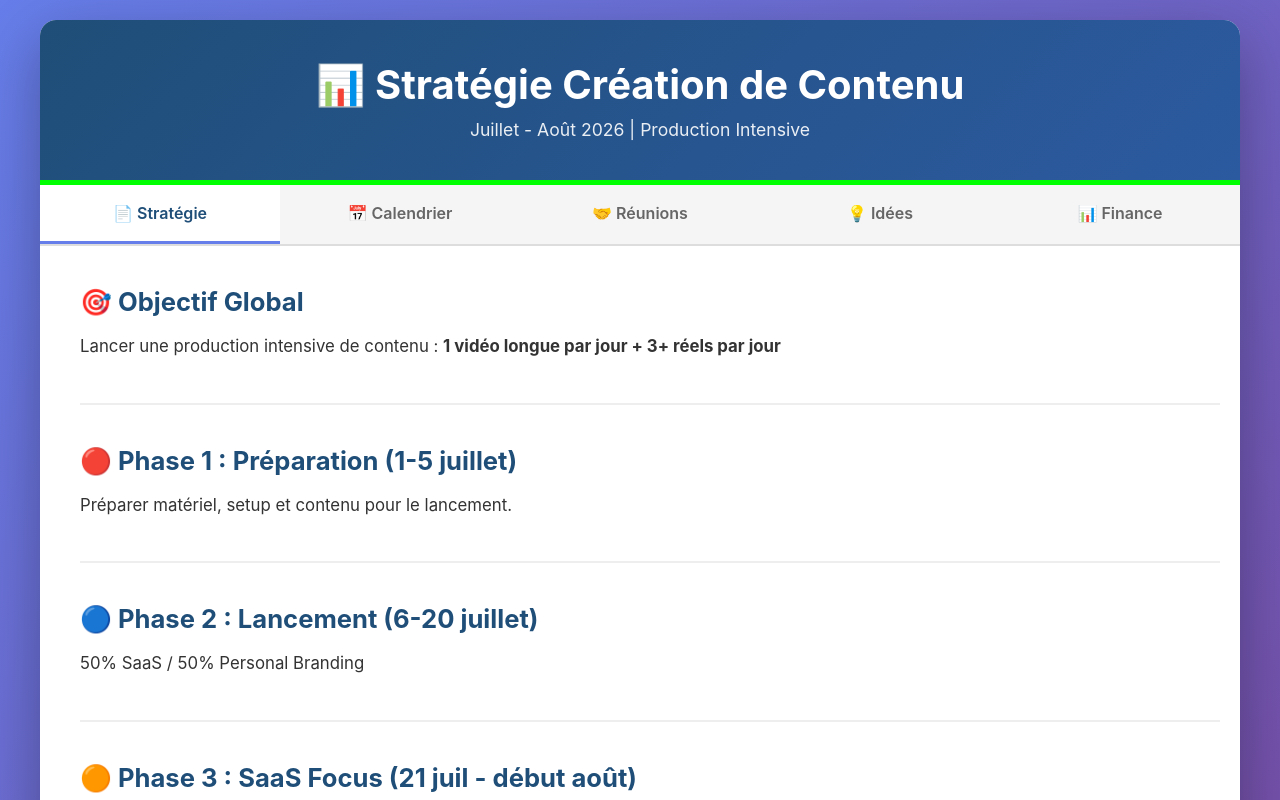
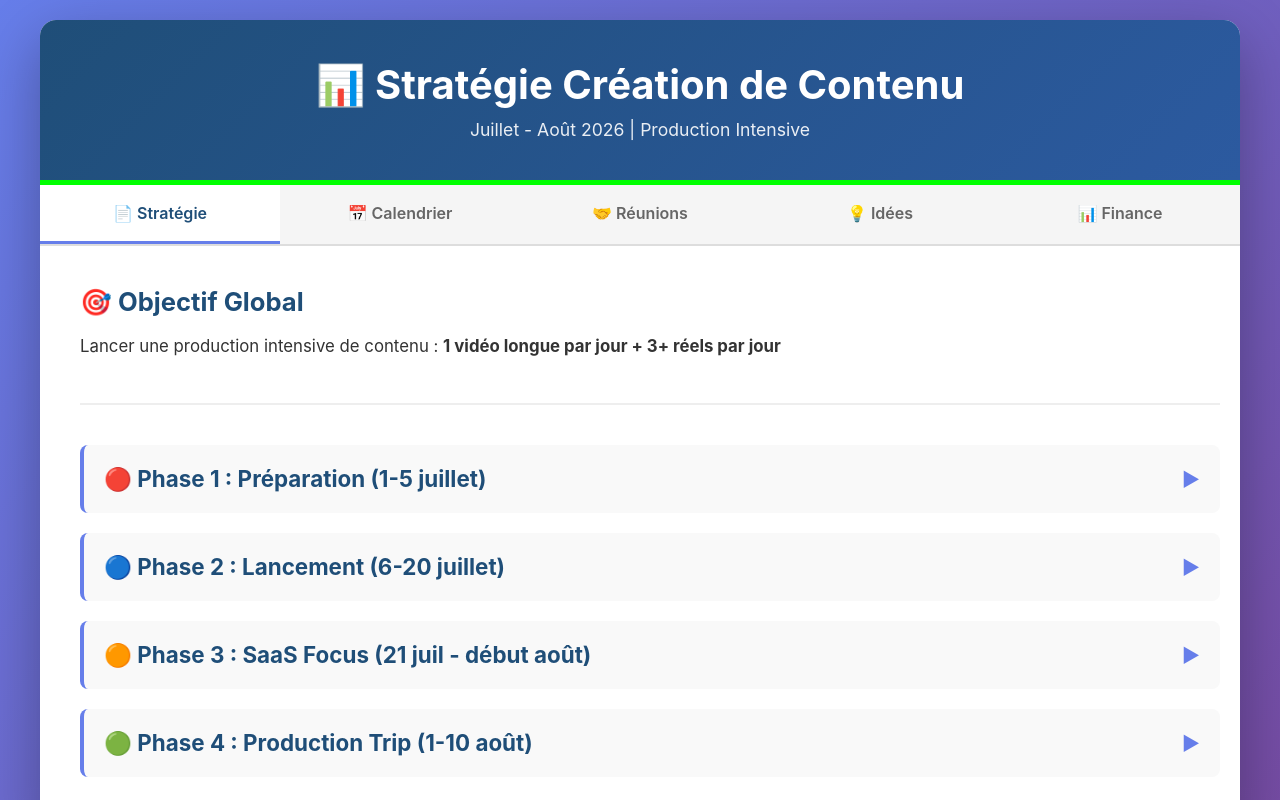
Before and after one commit to gregbusinesse-cell/strategie-contenu, a Next.js app: page / in a window 1280 px wide. Shown: the top 800 px of the page. Built offline with nearby package versions, Linux system fonts and the light colour scheme.

Commit message:
Add expandable strategy phases with detailed descriptions

```diff
--- a/app/page.css
+++ b/app/page.css
@@ -147,6 +147,80 @@ header .subtitle {
   padding: 20px;
   border-radius: 8px;
   border-left: 4px solid #667eea;
+}
+
+.strategie-phase {
+  margin-bottom: 20px;
+  padding: 20px;
+  background: #f9f9f9;
+  border-left: 4px solid #667eea;
+  border-radius: 8px;
+  cursor: pointer;
+  transition: all 0.3s ease;
+}
+
+.strategie-phase:hover {
+  background: #f0f0f0;
+  transform: translateX(5px);
+}
+
+.phase-header {
+  display: flex;
+  justify-content: space-between;
+  align-items: center;
+}
+
+.phase-header h2 {
+  margin: 0;
+  font-size: 1.4em;
+  color: #1F4E78;
+  flex: 1;
+}
+
+.expand-icon {
+  font-size: 1.2em;
+  color: #667eea;
+  font-weight: bold;
+  margin-left: 15px;
+  transition: transform 0.3s ease;
+}
+
+.phase-details {
+  margin-top: 15px;
+  padding-top: 15px;
+  border-top: 1px solid #ddd;
+  animation: slideDown 0.3s ease;
+}
+
+.phase-details p {
+  margin: 10px 0;
+  color: #333;
+  line-height: 1.6;
+  font-size: 1em;
+}
+
+.phase-details ul {
+  margin: 15px 0 0 20px;
+  padding: 0;
+  list-style: none;
+}
+
+.phase-details li {
+  margin: 8px 0;
+  color: #555;
+  line-height: 1.5;
+  font-size: 0.95em;
+}
+
+@keyframes slideDown {
+  from {
+    opacity: 0;
+    transform: translateY(-10px);
+  }
+  to {
+    opacity: 1;
+    transform: translateY(0);
+  }
 }
 
 .highlight-blue {
--- a/app/page.js
+++ b/app/page.js
@@ -13,6 +13,7 @@ export default function Home() {
   const [idees, setIdees] = useState([]);
   const [isRecording, setIsRecording] = useState(false);
   const [transcript, setTranscript] = useState('');
+  const [expandedPhase, setExpandedPhase] = useState(null);
 
   useEffect(() => {
     fetchCalendar();
@@ -218,21 +219,80 @@ export default function Home() {
             <h2>🎯 Objectif Global</h2>
             <p>Lancer une production intensive de contenu : <strong>1 vidéo longue par jour + 3+ réels par jour</strong></p>
           </section>
-          <section className="strategie-section">
-            <h2>🔴 Phase 1 : Préparation (1-5 juillet)</h2>
-            <p>Préparer matériel, setup et contenu pour le lancement.</p>
+
+          <section className="strategie-phase" onClick={() => setExpandedPhase(expandedPhase === 'phase1' ? null : 'phase1')}>
+            <div className="phase-header">
+              <h2>🔴 Phase 1 : Préparation (1-5 juillet)</h2>
+              <span className="expand-icon">{expandedPhase === 'phase1' ? '▼' : '▶'}</span>
+            </div>
+            {expandedPhase === 'phase1' && (
+              <div className="phase-details">
+                <p><strong>Objectif :</strong> Préparer tout le matériel, setup technique et contenu en brouillon pour démarrer la production intensive.</p>
+                <ul>
+                  <li>✓ Tester caméra, micro, lumières, décor</li>
+                  <li>✓ Créer 20-30 idées de vidéos longues</li>
+                  <li>✓ Préparer 50+ idées de réels (TikTok, Instagram, YouTube Shorts)</li>
+                  <li>✓ Organiser l'espace de travail/tournage</li>
+                  <li>✓ Préparer graphiques, templates, musiques</li>
+                </ul>
+              </div>
+            )}
           </section>
-          <section className="strategie-section">
-            <h2>🔵 Phase 2 : Lancement (6-20 juillet)</h2>
-            <p>50% SaaS / 50% Personal Branding</p>
+
+          <section className="strategie-phase" onClick={() => setExpandedPhase(expandedPhase === 'phase2' ? null : 'phase2')}>
+            <div className="phase-header">
+              <h2>🔵 Phase 2 : Lancement (6-20 juillet)</h2>
+              <span className="expand-icon">{expandedPhase === 'phase2' ? '▼' : '▶'}</span>
+            </div>
+            {expandedPhase === 'phase2' && (
+              <div className="phase-details">
+                <p><strong>Objectif :</strong> 50% contenu SaaS (stratégie business) + 50% Personal Branding (vlogs, lifestyle).</p>
+                <ul>
+                  <li>📹 1 vidéo longue/jour (environ 15-30 min)</li>
+                  <li>📱 3-5 réels/jour (30-60 sec)</li>
+                  <li>💼 Vidéos SaaS : tutoriels, fonctionnalités, cas d'usage</li>
+                  <li>👤 Contenu PB : coulisses, journée type, tips perso</li>
+                  <li>📊 Analyser engagement et adapter</li>
+                </ul>
+              </div>
+            )}
           </section>
-          <section className="strategie-section">
-            <h2>🟠 Phase 3 : SaaS Focus (21 juil - début août)</h2>
-            <p>100% contenu SaaS + préparer trip Airbnb</p>
+
+          <section className="strategie-phase" onClick={() => setExpandedPhase(expandedPhase === 'phase3' ? null : 'phase3')}>
+            <div className="phase-header">
+              <h2>🟠 Phase 3 : SaaS Focus (21 juil - début août)</h2>
+              <span className="expand-icon">{expandedPhase === 'phase3' ? '▼' : '▶'}</span>
+            </div>
+            {expandedPhase === 'phase3' && (
+              <div className="phase-details">
+                <p><strong>Objectif :</strong> 100% contenu SaaS + commencer à préparer le trip Airbnb (logistique, équipement).</p>
+                <ul>
+                  <li>🎯 Toutes les vidéos centrées sur la stratégie, croissance, monetization</li>
+                  <li>📅 Préparer le trip : choisir Airbnb, réserver, faire liste équipement</li>
+                  <li>🎬 Préparer scénarios pour le trip (tutoriels en situation, vlogs informatifs)</li>
+                  <li>👥 Potentiellement inviter d'autres créateurs pour la production</li>
+                </ul>
+              </div>
+            )}
           </section>
-          <section className="strategie-section">
-            <h2>🟢 Phase 4 : Production Trip (1-10 août)</h2>
-            <p>10 jours production intensive en Airbnb</p>
+
+          <section className="strategie-phase" onClick={() => setExpandedPhase(expandedPhase === 'phase4' ? null : 'phase4')}>
+            <div className="phase-header">
+              <h2>🟢 Phase 4 : Production Trip (1-10 août)</h2>
+              <span className="expand-icon">{expandedPhase === 'phase4' ? '▼' : '▶'}</span>
+            </div>
+            {expandedPhase === 'phase4' && (
+              <div className="phase-details">
+                <p><strong>Objectif :</strong> 10 jours de production intensive en Airbnb avec équipe/collaborateurs pour créer du contenu massif.</p>
+                <ul>
+                  <li>🏠 Location Airbnb adaptée au tournage (good lighting, space, wifi)</li>
+                  <li>🎬 Tourner 40-50 vidéos en 10 jours (batch content strategy)</li>
+                  <li>👥 Collaborations avec autres créateurs = croissance mutuelle</li>
+                  <li>📱 Contenu "Behind the scenes" du trip = engagement</li>
+                  <li>🚀 Résultat : stock de 3 mois de contenu créé</li>
+                </ul>
+              </div>
+            )}
           </section>
         </section>
       )}
```
